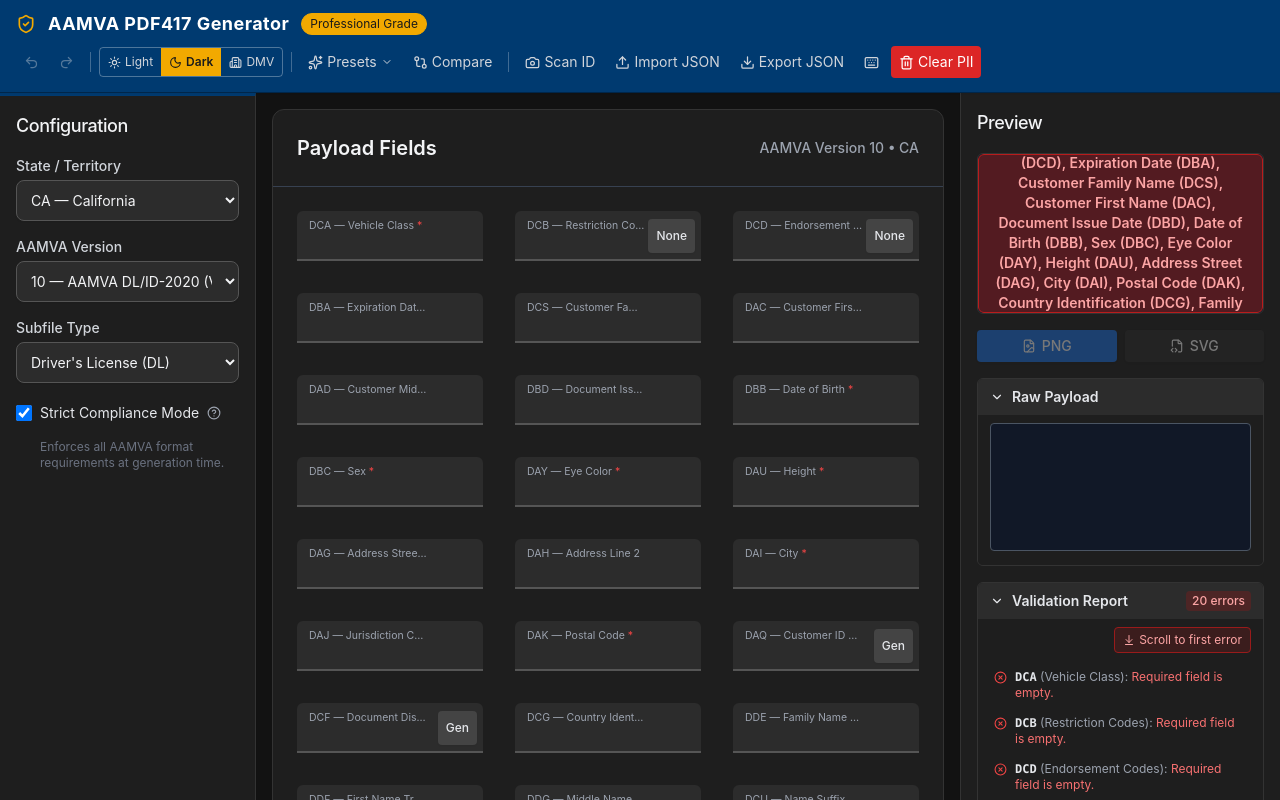
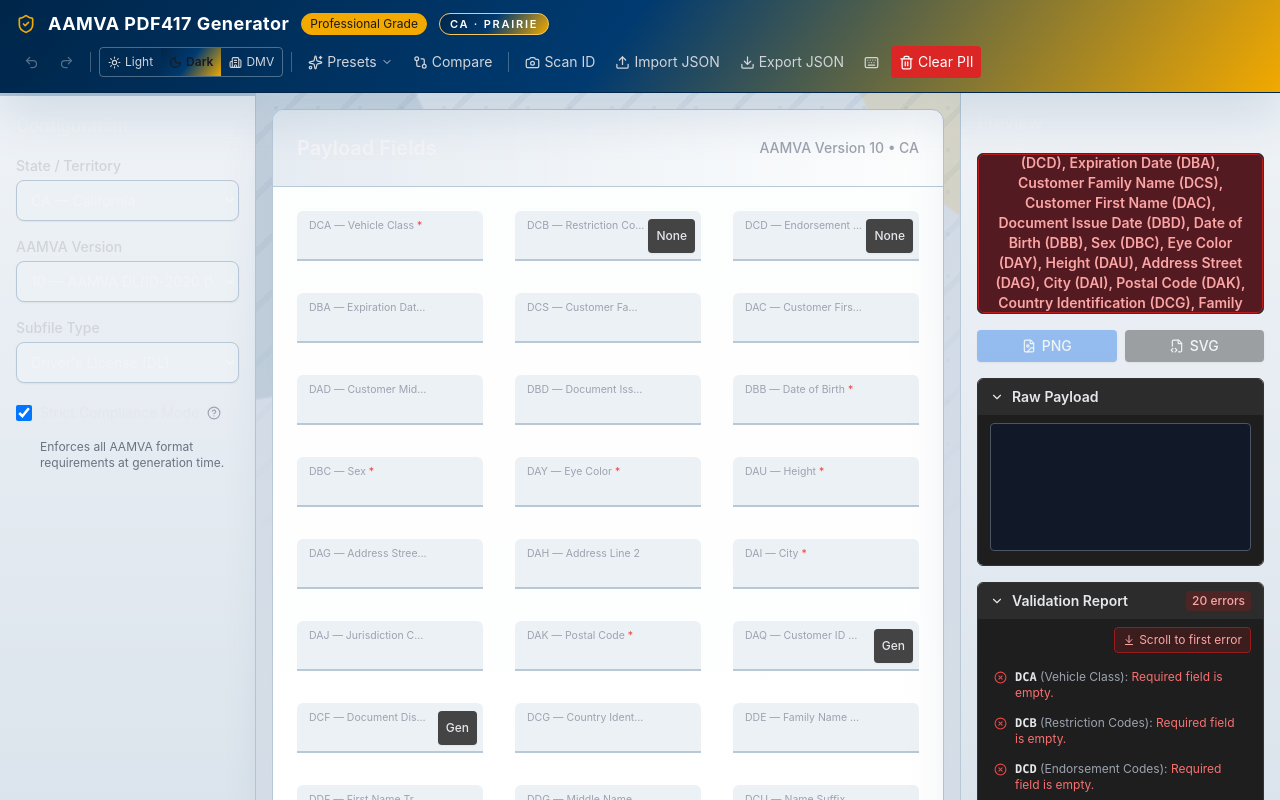
Before and after one commit to SeanPVera/aamva-pdf417-generator, a React (Vite) app: page / in a window 1280 px wide. Shown: the top 800 px of the page. Built offline with nearby package versions, Linux system fonts and the light colour scheme.

Commit message:
Add jurisdiction-specific theme package

```diff
--- a/src/components/Header.tsx
+++ b/src/components/Header.tsx
@@ -19,6 +19,8 @@
 import { InstallPrompt } from "./InstallPrompt";
 import { useToast } from "./Toast";
 import { QUICK_FILL_PRESETS } from "../core/presets";
+import { getStateTheme } from "../core/stateThemes";
+import { AAMVA_STATES } from "../core/states";
 
 interface HeaderProps {
   onStartScan: () => void;
@@ -52,6 +54,8 @@
   const presetsRef = useRef<HTMLDivElement>(null);
   const [presetsOpen, setPresetsOpen] = useState(false);
   const toast = useToast();
+  const activeStateTheme = getStateTheme(state);
+  const activeStateName = AAMVA_STATES[state]?.name ?? state;
 
   useEffect(() => {
     if (!presetsOpen) return;
@@ -123,7 +127,11 @@
   };
 
   return (
-    <header className="state-themed bg-white dark:bg-dark-surface text-gray-900 dark:text-gray-100 shadow-sm border-b border-gray-200 dark:border-dark-border z-20 sticky top-0 px-3 sm:px-4 py-2.5">
+    <header
+      className="state-themed bg-white dark:bg-dark-surface text-gray-900 dark:text-gray-100 shadow-sm border-b border-gray-200 dark:border-dark-border z-20 sticky top-0 px-3 sm:px-4 py-2.5"
+      data-active-state={state}
+      data-state-motif={activeStateTheme.motif}
+    >
       {/* Brand */}
       <div className="flex items-center justify-between gap-2">
         <div className="flex items-center space-x-2 sm:space-x-3 shrink min-w-0">
@@ -133,6 +141,12 @@
           </h1>
           <span className="hidden sm:inline state-badge dmv-badge bg-brand-50 dark:bg-brand-900/30 text-brand-700 dark:text-brand-300 text-xs py-0.5 px-2 rounded-full border border-brand-200 dark:border-brand-800/50 whitespace-nowrap">
             Professional Grade
+          </span>
+          <span
+            className="jurisdiction-plate hidden md:inline-flex items-center rounded-full border px-2.5 py-0.5 text-[11px] font-semibold uppercase tracking-[0.16em] shadow-sm whitespace-nowrap"
+            title={`${activeStateName} theme package: ${activeStateTheme.motif}`}
+          >
+            {state} · {activeStateTheme.motif}
           </span>
         </div>
         <InstallPrompt />
--- a/src/core/stateThemes.ts
+++ b/src/core/stateThemes.ts
@@ -18,17 +18,34 @@
 export interface StateTheme {
   primary: string;
   primaryDark: string;
+  secondary: string;
   accent: string;
   onPrimary: string;
   onAccent: string;
   tint: string;
+  background: string;
+  surface: string;
+  surfaceAlt: string;
+  border: string;
+  input: string;
+  ring: string;
+  shadow: string;
+  gradient: string;
+  motif: string;
+  watermark: string;
+  plate: string;
 }
+
+type StatePalette = Pick<
+  StateTheme,
+  "primary" | "primaryDark" | "accent" | "onPrimary" | "onAccent" | "tint"
+>;
 
 /**
  * Default palette — Google / AAMVA blue.
  * Used for unknown jurisdictions and as CSS variable fallback.
  */
-export const DEFAULT_STATE_THEME: StateTheme = {
+export const DEFAULT_STATE_PALETTE: StatePalette = {
   primary: "#1a73e8",
   primaryDark: "#1967d2",
   accent: "#fbbc04",
@@ -37,7 +54,7 @@
   tint: "#e8f0fe"
 };
 
-export const STATE_THEMES: Record<string, StateTheme> = {
+const STATE_PALETTES: Record<string, StatePalette> = {
   // Alabama — best guess from flag (no statutory state color pair)
   AL: {
     primary: "#A60F2D",
@@ -535,6 +552,86 @@
   }
 };
 
+const STATE_THEME_MOTIFS = [
+  "stars",
+  "diagonal",
+  "sunburst",
+  "pine",
+  "waves",
+  "keystone",
+  "mountain",
+  "prairie",
+  "seal",
+  "stripe"
+] as const;
+
+function hexToRgb(hex: string): [number, number, number] {
+  const value = hex.replace("#", "");
+  const numeric = parseInt(value, 16);
+  return [(numeric >> 16) & 255, (numeric >> 8) & 255, numeric & 255];
+}
+
+function componentToHex(value: number): string {
+  return Math.round(Math.max(0, Math.min(255, value)))
+    .toString(16)
+    .padStart(2, "0");
+}
+
+function rgbToHex([red, green, blue]: [number, number, number]): string {
+  return `#${componentToHex(red)}${componentToHex(green)}${componentToHex(blue)}`;
+}
+
+function mix(hex: string, target: string, amount: number): string {
+  const sourceRgb = hexToRgb(hex);
+  const targetRgb = hexToRgb(target);
+  return rgbToHex([
+    sourceRgb[0] + (targetRgb[0] - sourceRgb[0]) * amount,
+    sourceRgb[1] + (targetRgb[1] - sourceRgb[1]) * amount,
+    sourceRgb[2] + (targetRgb[2] - sourceRgb[2]) * amount
+  ]);
+}
+
+function codeSignature(code: string): number {
+  return Array.from(code).reduce(
+    (total, char, index) => total + char.charCodeAt(0) * (index + 1),
+    0
+  );
+}
+
+function buildStateTheme(code: string, palette: StatePalette): StateTheme {
+  const signature = codeSignature(code);
+  const angle = 112 + (signature % 91);
+  const motif = STATE_THEME_MOTIFS[signature % STATE_THEME_MOTIFS.length] ?? "seal";
+  const secondary = mix(palette.primary, palette.tint, 0.74);
+  const background = mix(palette.tint, "#ffffff", 0.32);
+  const surfaceAlt = mix(palette.tint, "#ffffff", 0.56);
+  const border = mix(palette.primary, "#ffffff", 0.72);
+  const input = mix(palette.tint, "#ffffff", 0.48);
+  const ring = mix(palette.accent, palette.primary, 0.2);
+
+  return {
+    ...palette,
+    secondary,
+    background,
+    surface: "#ffffff",
+    surfaceAlt,
+    border,
+    input,
+    ring,
+    shadow: `0 22px 50px ${palette.primary}22`,
+    gradient: `linear-gradient(${angle}deg, ${palette.primaryDark} 0%, ${palette.primary} 48%, ${palette.accent} 100%)`,
+    motif,
+    watermark: `${palette.primary}18`,
+    plate: `${code} • ${motif.toUpperCase()}`
+  };
+}
+
+export const DEFAULT_STATE_THEME: StateTheme = buildStateTheme("US", DEFAULT_STATE_PALETTE);
+
+export const STATE_THEMES: Record<string, StateTheme> = Object.fromEntries(
+  Object.entries(STATE_PALETTES).map(([code, palette]) => [code, buildStateTheme(code, palette)])
+);
+
 /**
  * Returns the palette for a given state code, falling back to the default
  * palette if the code is unknown.
@@ -552,10 +649,17 @@
   const root = doc.documentElement;
   root.style.setProperty("--state-primary", theme.primary);
   root.style.setProperty("--state-primary-dark", theme.primaryDark);
-  root.style.setProperty("--state-secondary", theme.tint);
+  root.style.setProperty("--state-secondary", theme.secondary);
   root.style.setProperty("--state-accent", theme.accent);
-  root.style.setProperty("--state-background", theme.tint);
-  root.style.setProperty("--state-surface", "#ffffff");
+  root.style.setProperty("--state-background", theme.background);
+  root.style.setProperty("--state-surface", theme.surface);
+  root.style.setProperty("--state-surface-alt", theme.surfaceAlt);
+  root.style.setProperty("--state-border", theme.border);
+  root.style.setProperty("--state-input", theme.input);
+  root.style.setProperty("--state-ring", theme.ring);
+  root.style.setProperty("--state-shadow", theme.shadow);
+  root.style.setProperty("--state-gradient", theme.gradient);
+  root.style.setProperty("--state-motif-color", theme.watermark);
   root.style.setProperty("--state-badge", theme.primaryDark);
   root.style.setProperty("--state-on-primary", theme.onPrimary);
   root.style.setProperty("--state-on-accent", theme.onAccent);
--- a/src/styles/index.css
+++ b/src/styles/index.css
@@ -14,10 +14,17 @@
   --state-on-accent: #1a1a1a;
   --state-tint: #e8f0fe;
 
-  /* Extended palette (your DMV + layout system) */
+  /* Extended jurisdiction package: layout, controls, depth, and motifs */
   --state-secondary: #dce6f0;
   --state-background: #edf1f6;
   --state-surface: #ffffff;
+  --state-surface-alt: #f4f8ff;
+  --state-border: #c8d7ef;
+  --state-input: #f3f7ff;
+  --state-ring: #5b8ff0;
+  --state-shadow: 0 22px 50px #1a73e822;
+  --state-gradient: linear-gradient(135deg, #1967d2 0%, #1a73e8 50%, #fbbc04 100%);
+  --state-motif-color: #1a73e818;
   --state-badge: #14295a;
 }
 
@@ -92,6 +99,109 @@
 
 html[data-state-theme] .state-primary-bg {
   background-color: var(--state-primary) !important;
+}
+
+/* ─── Full jurisdiction package surfaces ─────────────────────────────────── */
+html[data-state-theme] .app-shell {
+  background:
+    radial-gradient(circle at 18% 12%, var(--state-motif-color) 0 13rem, transparent 13.2rem),
+    radial-gradient(
+      circle at 86% 0%,
+      color-mix(in srgb, var(--state-accent) 14%, transparent) 0 16rem,
+      transparent 16.2rem
+    ),
+    linear-gradient(
+      180deg,
+      var(--state-background) 0%,
+      color-mix(in srgb, var(--state-background) 68%, white) 100%
+    ) !important;
+}
+html[data-state-theme] .app-shell::before {
+  content: "";
+  position: fixed;
+  inset: 0;
+  pointer-events: none;
+  z-index: 0;
+  opacity: 0.55;
+  background-image:
+    linear-gradient(
+      135deg,
+      var(--state-motif-color) 8%,
+      transparent 8%,
+      transparent 50%,
+      var(--state-motif-color) 50%,
+      var(--state-motif-color) 58%,
+      transparent 58%
+    ),
+    radial-gradient(circle at 24px 24px, var(--state-motif-color) 0 2px, transparent 2.5px);
+  background-size:
+    56px 56px,
+    42px 42px;
+  mask-image: linear-gradient(180deg, black, transparent 70%);
+}
+html[data-state-theme] header.state-themed {
+  background: var(--state-gradient) !important;
+  box-shadow: var(--state-shadow);
+}
+html[data-state-theme] .dmv-sidebar,
+html[data-state-theme] .dmv-main,
+html[data-state-theme] .dmv-preview {
+  position: relative;
+  z-index: 1;
+  border-color: var(--state-border) !important;
+  box-shadow: var(--state-shadow) !important;
+}
+html[data-state-theme] .dmv-main {
+  background:
+    linear-gradient(
+      180deg,
+      color-mix(in srgb, var(--state-surface) 94%, var(--state-tint)) 0%,
+      var(--state-surface) 52%
+    ),
+    var(--state-surface) !important;
+}
+html[data-state-theme] .dmv-sidebar,
+html[data-state-theme] .dmv-preview {
+  background: linear-gradient(
+    180deg,
+    var(--state-surface-alt) 0%,
+    color-mix(in srgb, var(--state-secondary) 62%, white) 100%
+  ) !important;
+}
+html[data-state-theme] .dmv-main > div:first-child {
+  background: linear-gradient(90deg, color-mix(in srgb, var(--state-tint) 72%, white), transparent);
+  border-color: var(--state-border) !important;
+}
+html[data-state-theme] .state-themed-tab[aria-current="true"],
+html[data-state-theme] .state-primary-bg,
+html[data-state-theme] .state-action-primary {
+  background: var(--state-gradient) !important;
+  color: var(--state-on-primary) !important;
+  box-shadow: 0 10px 24px color-mix(in srgb, var(--state-primary) 28%, transparent);
+}
+html[data-state-theme] .dmv-main input:not([type="checkbox"]),
+html[data-state-theme] .dmv-main textarea,
+html[data-state-theme] .dmv-sidebar select,
+html[data-state-theme] .dmv-sidebar input:not([type="checkbox"]),
+html[data-state-theme] .dmv-sidebar textarea {
+  background-color: var(--state-input) !important;
+  border-color: var(--state-border) !important;
+}
+html[data-state-theme] .dmv-main input:focus,
+html[data-state-theme] .dmv-main textarea:focus,
+html[data-state-theme] .dmv-sidebar select:focus,
+html[data-state-theme] .dmv-sidebar input:focus,
+html[data-state-theme] .dmv-sidebar textarea:focus {
+  border-color: var(--state-ring) !important;
+  --tw-ring-color: var(--state-ring) !important;
+}
+html[data-state-theme] .dmv-preview canvas {
+  filter: drop-shadow(0 10px 18px color-mix(in srgb, var(--state-primary) 20%, transparent));
+}
+html[data-state-theme] .jurisdiction-plate {
+  background: var(--state-gradient);
+  color: var(--state-on-primary);
+  border-color: color-mix(in srgb, var(--state-accent) 64%, white);
 }
 
 /* ─── Scrollbar polish ───────────────────────────────────────────────────── */
```
Also changed, not shown: 1 other file (tests, documents, lock files or other folders).
